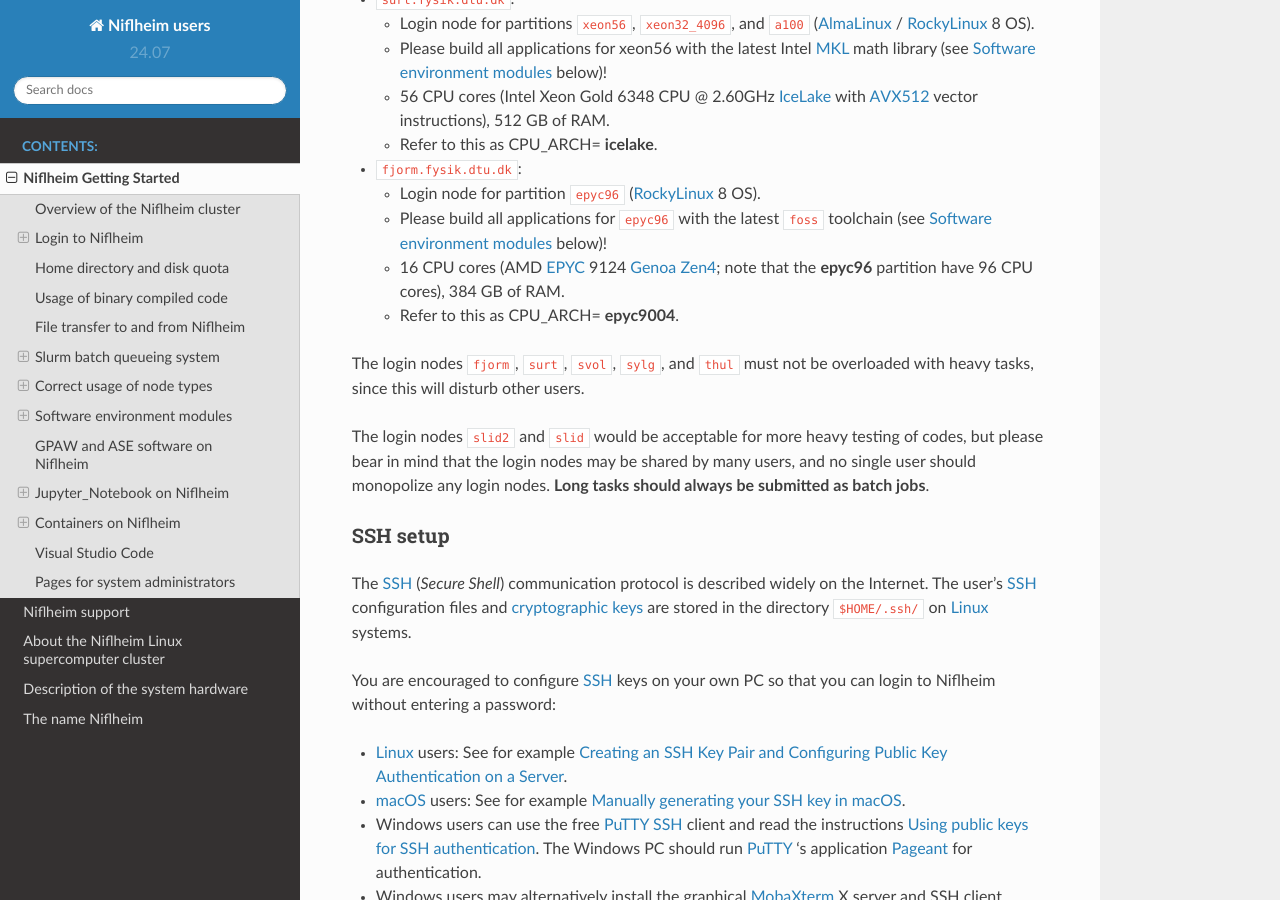
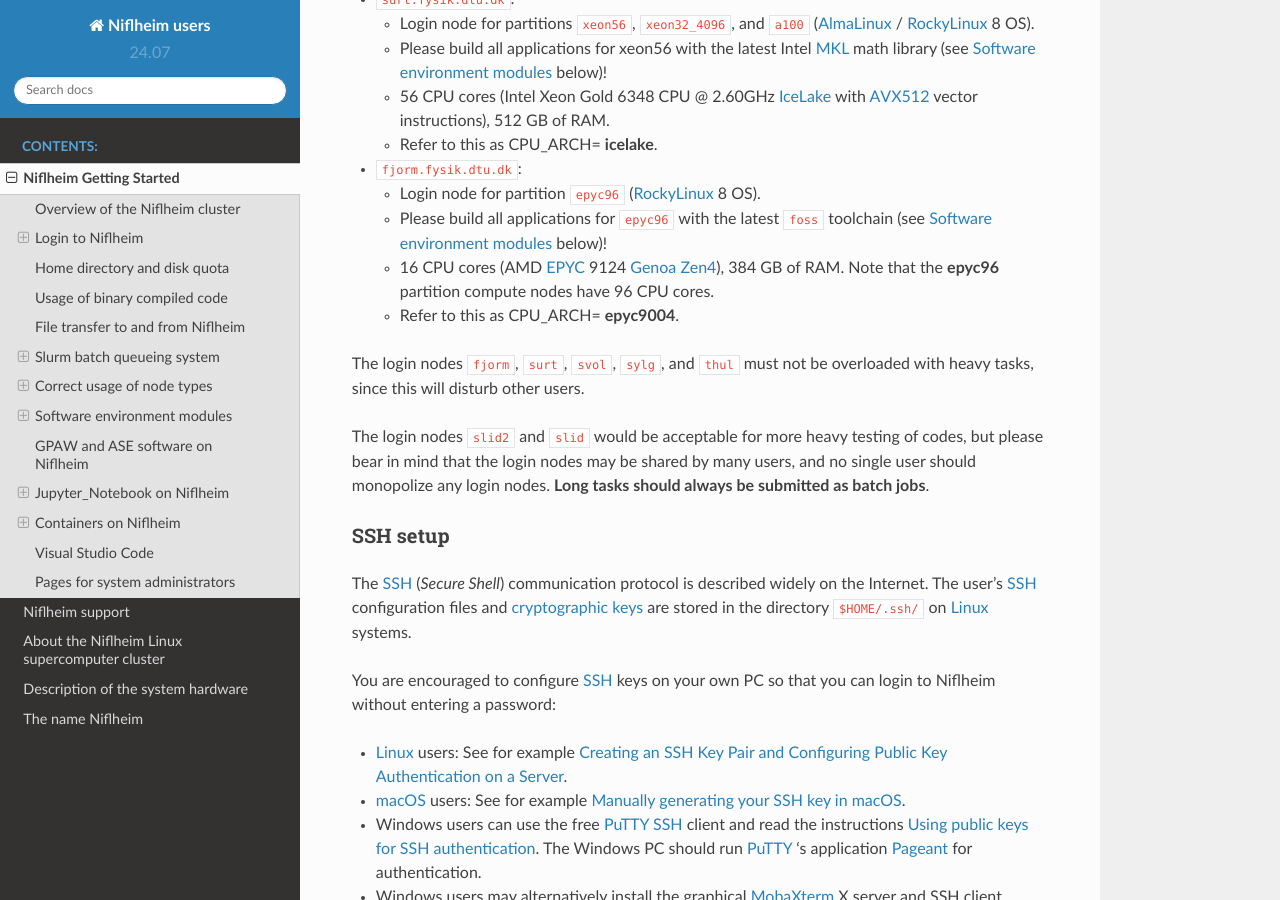
Before and after one commit to OleHolmNielsen/Niflheim_users, a Sphinx documentation site: the page built from docs/Niflheim_Getting_Started.rst, in a window 1280 px wide and 900 px high, scrolled down 985 px. Built offline with Sphinx 7.4.7 and the Read the Docs theme 2.0.0, drawn with Linux system fonts in a browser that asks for light colours.

Commit message:
Minor edit

```diff
--- a/docs/Niflheim_Getting_Started.rst
+++ b/docs/Niflheim_Getting_Started.rst
@@ -67,7 +67,8 @@ Niflheim's login nodes are:
 
   * Login node for partition ``epyc96`` (RockyLinux_ 8 OS).
   * Please build all applications for ``epyc96`` with the latest ``foss`` toolchain (see `Software environment modules`_ below)!
-  * 16 CPU cores (AMD EPYC_ 9124 Genoa_ Zen4_; note that the **epyc96** partition have 96 CPU cores), 384 GB of RAM.
+  * 16 CPU cores (AMD EPYC_ 9124 Genoa_ Zen4_), 384 GB of RAM.
+    Note that the **epyc96** partition compute nodes have 96 CPU cores.
   * Refer to this as CPU_ARCH= **epyc9004**.
 
 The login nodes ``fjorm``, ``surt``, ``svol``, ``sylg``, and ``thul`` must not be overloaded with heavy tasks, since this will disturb other users.
```
